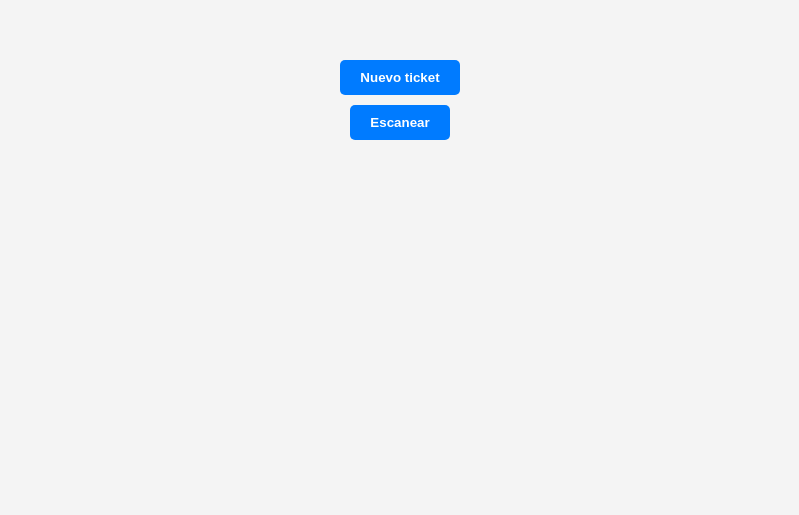
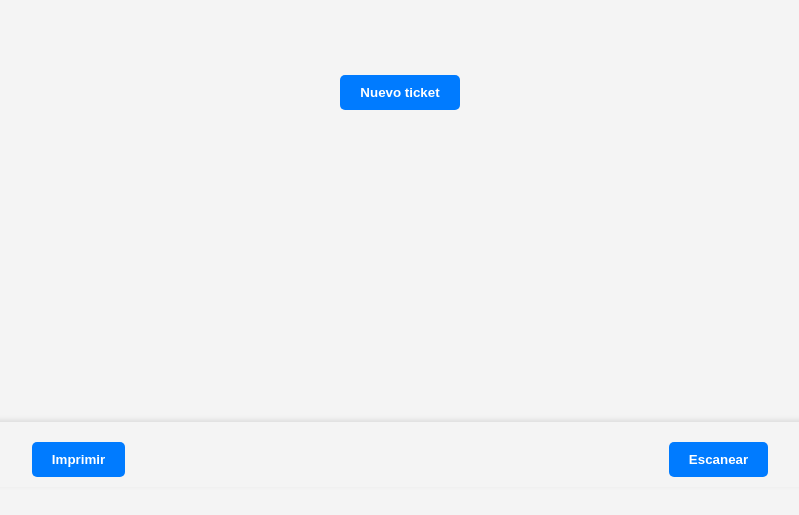
Before and after one commit to DANIELSILVAONE/ESTACIONAMIENTO, a plain HTML site: page index.html in a window 1280 px wide. Shown: the part 313-828 px from the top of the page, without its empty margins (240-1039 px from the left). Drawn offline with Linux system fonts and the light colour scheme.

Commit message:
Update index.html

```diff
--- a/index.html
+++ b/index.html
@@ -3,7 +3,7 @@
 <head>
     <meta charset="UTF-8">
     <meta name="viewport" content="width=device-width, initial-scale=1.0">
-    <title>Generador y Escáner de Códigos de Barras</title>
+    <title>Estacionamientos</title>
     <style>
         body {
             display: flex;
@@ -13,6 +13,8 @@
             height: 100vh;
             font-family: Arial, sans-serif;
             background-color: #f4f4f4;
+            margin: 0;
+            padding-bottom: 80px; /* Espacio para los botones fijos */
         }
         button {
             background-color: #007bff;
@@ -34,6 +36,17 @@
         img {
             margin-top: 10px;
         }
+        /* Contenedor fijo en la parte inferior */
+        .fixed-buttons {
+            position: fixed;
+            bottom: 0;
+            width: 100%;
+            display: flex;
+            justify-content: space-around;
+            background-color: #f4f4f4;
+            padding: 10px 0;
+            box-shadow: 0 -2px 5px rgba(0, 0, 0, 0.1);
+        }
     </style>
 </head>
 <body>
@@ -42,15 +55,18 @@
 
     <div id="barcodeContainer" class="barcode-container" style="display:none;">
         <img id="barcodeImage" alt="Código de Barras">
-        <button onclick="imprimirCodigoBarra()">Imprimir</button>
     </div>
-
-    <button onclick="escanearCodigoBarra()">Escanear</button>
 
     <div id="scanInfo" class="scan-info" style="display:none;">
         <p id="codigoBarraTexto"></p>
         <p id="fechaHoraEscaneo"></p>
         <p id="diferenciaTiempo"></p>
+    </div>
+
+    <!-- Botones fijos en la parte inferior -->
+    <div class="fixed-buttons">
+        <button onclick="imprimirCodigoBarra()">Imprimir</button>
+        <button onclick="escanearCodigoBarra()">Escanear</button>
     </div>
 
     <script>
```
